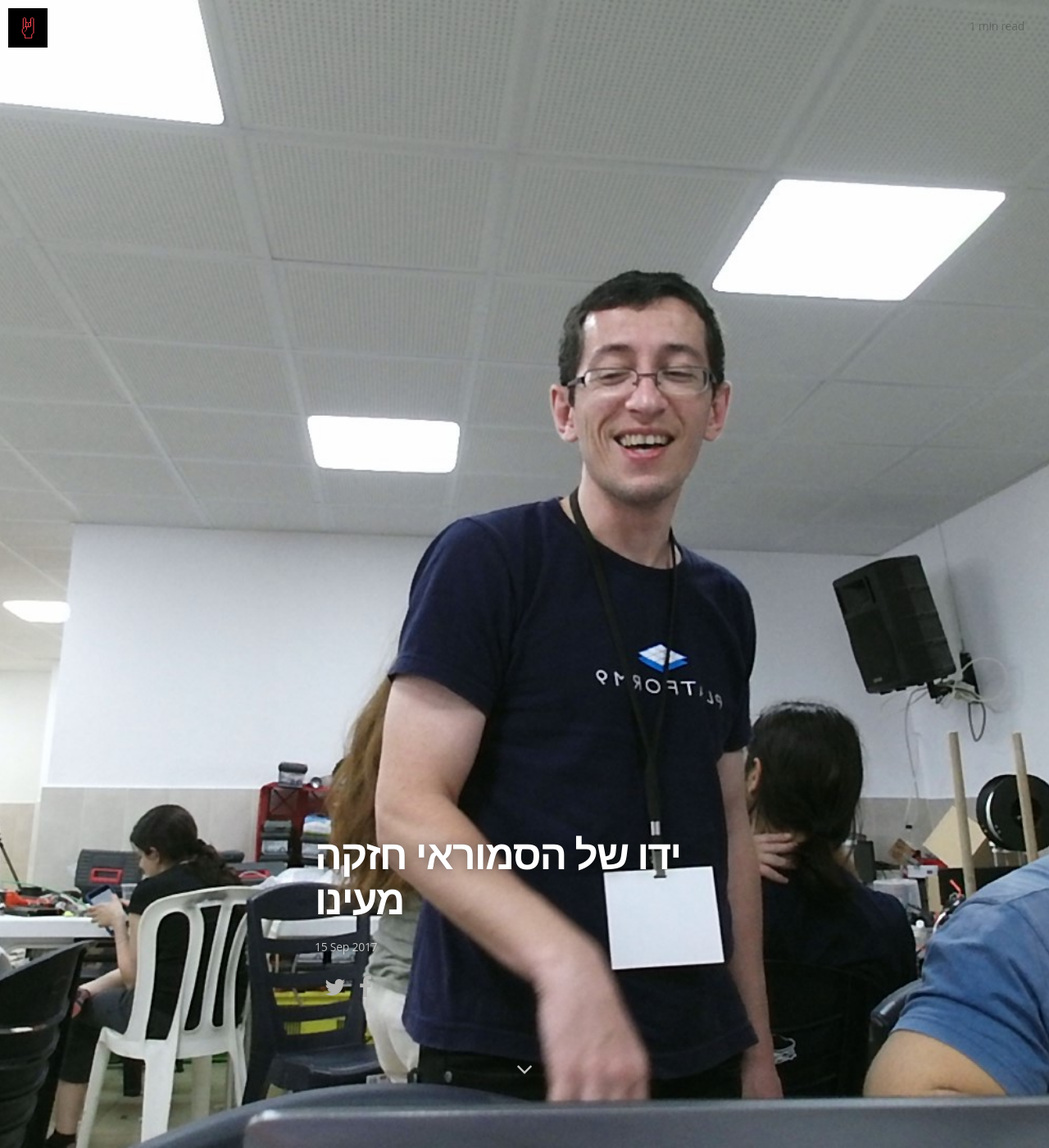
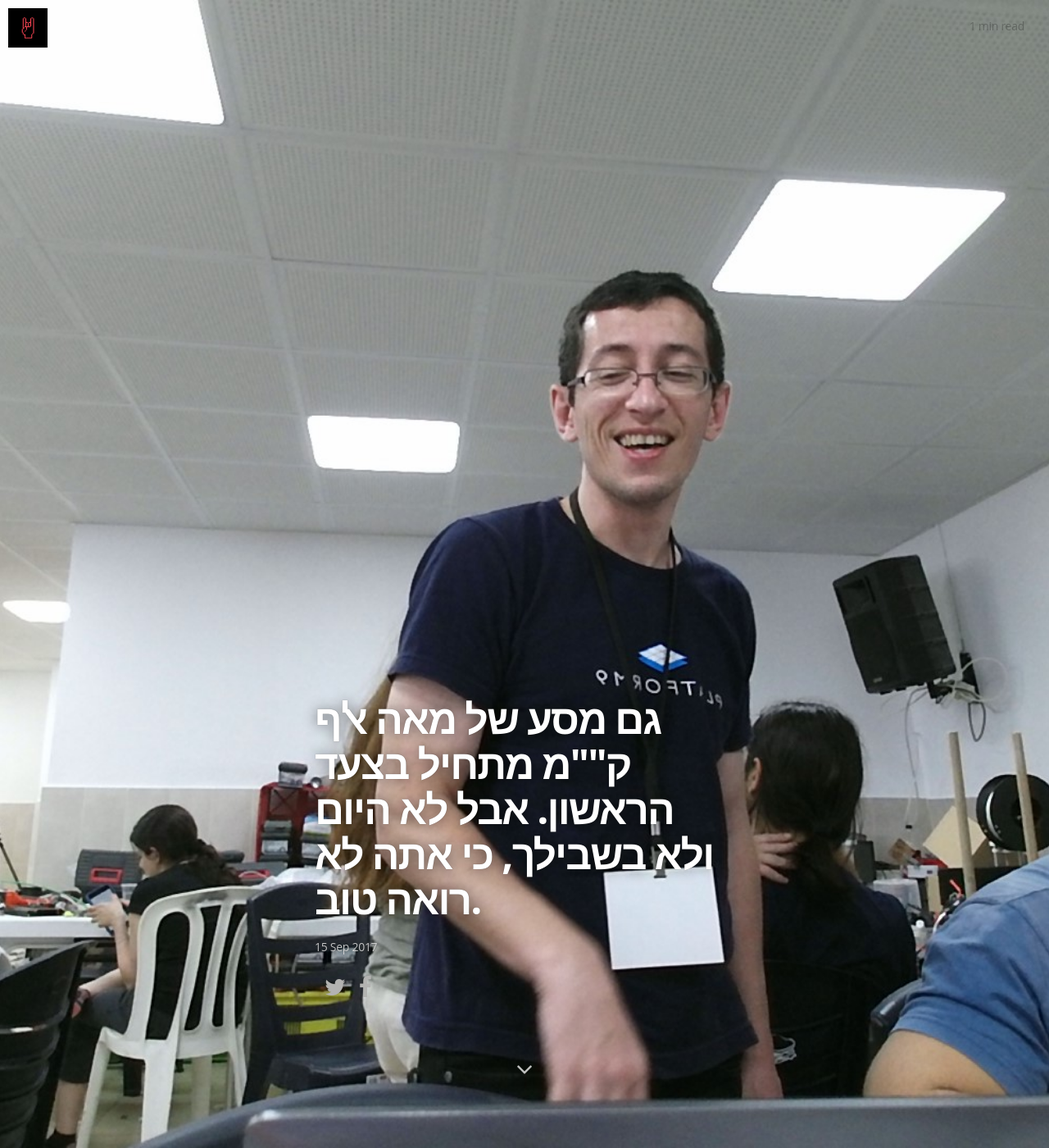
Before and after one commit to bnbfrog/bnbfrog.github.io, a Jekyll site: the page built from _posts/2017-09-09-aa54c.md, in a window 1280 px wide and 1400 px high. Shown: the whole window at 82% size. Built offline with Jekyll 4.4.1, drawn with Linux system fonts in a browser that asks for light colours; nearby versions of some CDN libraries; some web fonts are replaced.

Commit message:
redirector

```diff
--- a/_posts/2017-09-09-aa54c.md
+++ b/_posts/2017-09-09-aa54c.md
@@ -1,11 +1,15 @@
 ---
 layout: post
-title:  ידו של הסמוראי חזקה מעינו
+title:  גם מסע של מאה אלף ק""מ מתחיל בצעד הראשון. אבל לא היום ולא בשבילך, כי אתה לא רואה טוב.
 date:   2017-09-15 13:12:47
 image: /assets/article_images/aa54c.jpg
 image2: /assets/article_images/aa54c_mobile.jpg
 mp: "000110000"
 score: 000110000
+theid: aa54c
 ---
 # חכמת הצפרדע שלך היא
 {{page.title}}
+
+# כתובת הדף {{site.url}}{{page.url}}
+# שתפו ברשתות חברתיות
```
Also changed, not shown: red.html (added, +9 -0 lines).
